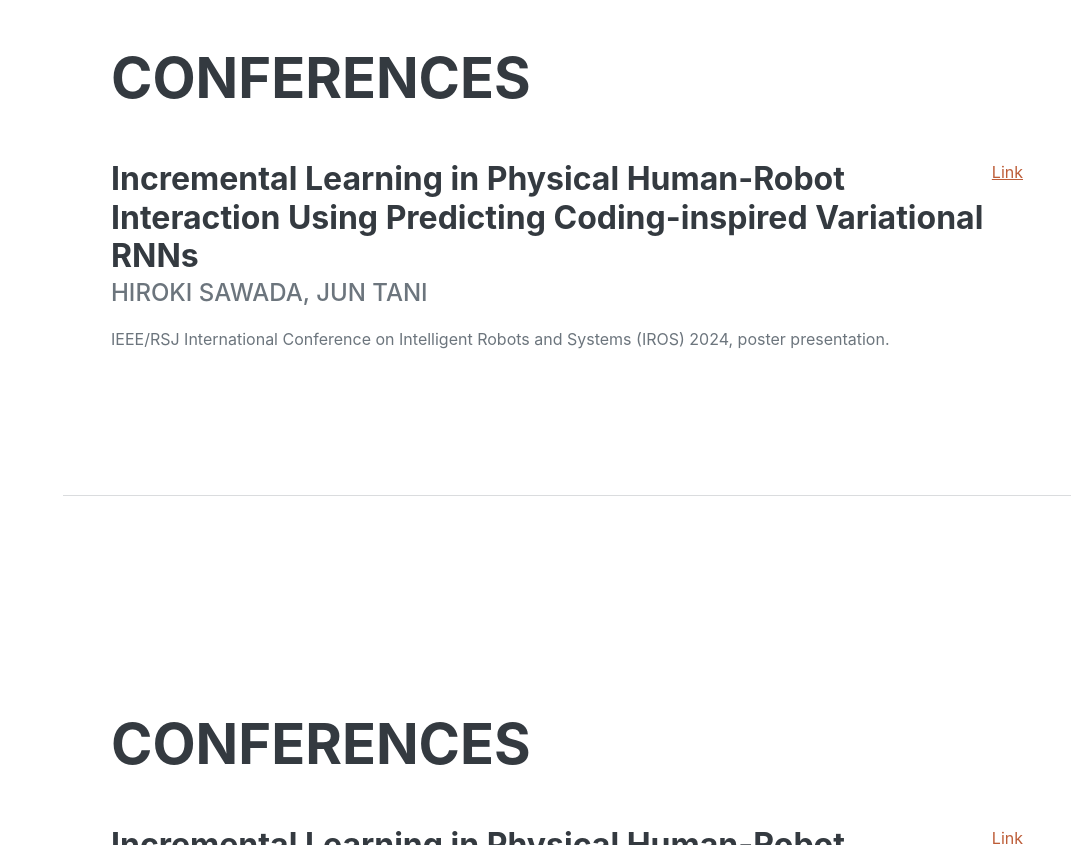
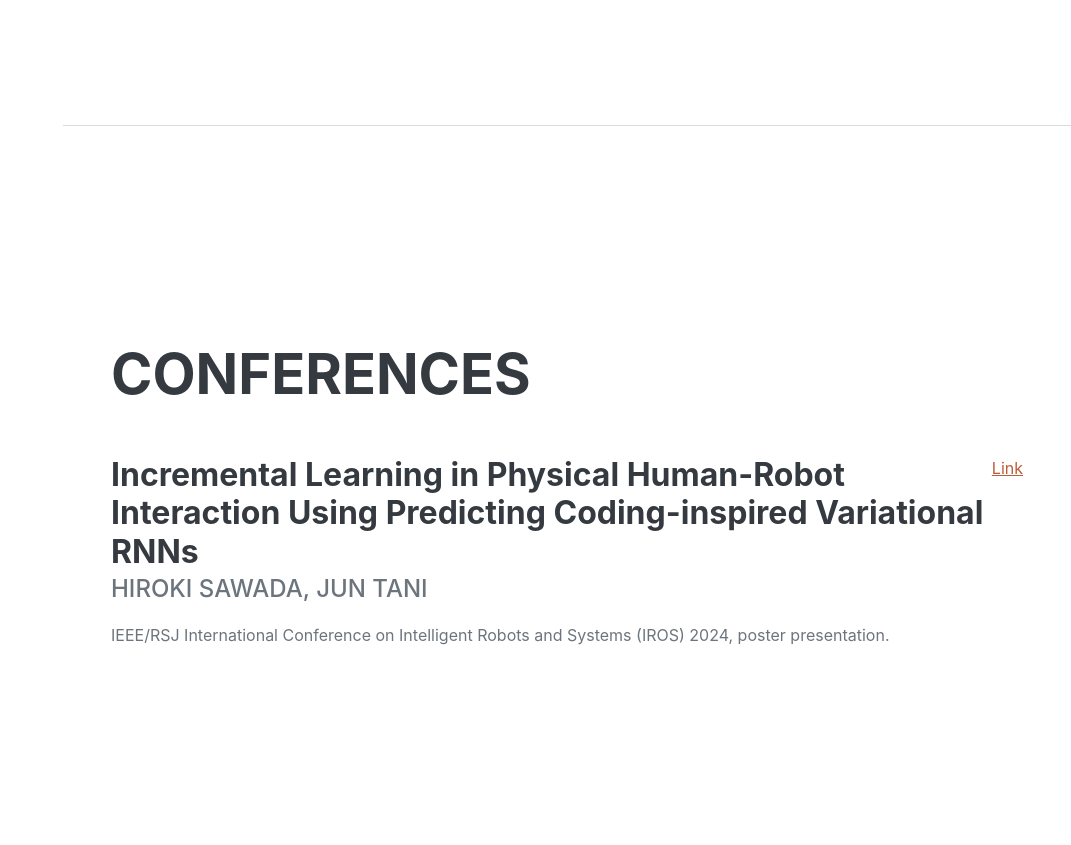
Before and after one commit to hiroki-oist/HirokiSawada.github.io, a plain HTML site: page index.html in a window 1280 px wide. Shown: the part 3278-4123 px from the top of the page, without its empty margins (209-1280 px from the left). Drawn offline with nearby package versions, Linux system fonts and the light colour scheme; a web font is replaced by a local one.

Commit message:
removed IROS poster from publications

```diff
--- a/index.html
+++ b/index.html
@@ -132,20 +132,6 @@
                         </div>
                         <div class="flex-shrink-0"><span class="text-primary">Coming Soon</span></div>
                     </div>
-                    <h2 class="mb-5">Conferences</h2>
-                    <div class="d-flex flex-column flex-md-row justify-content-between mb-5">
-                        <div class="flex-grow-1">
-                            <h3 class="mb-0">Incremental Learning in Physical Human-Robot Interaction
-                                Using Predicting Coding-inspired Variational RNNs</h3>
-                            <div class="subheading mb-3">Hiroki Sawada, Jun Tani</div>
-                            <p>IEEE/RSJ International Conference on Intelligent Robots and Systems (IROS) 2024, poster presentation.</p>
-                        </div>
-                        <div class="flex-shrink-0">
-                            <a href="IROS2024_poster.html" target="_self" rel="noopener noreferrer">
-                                <span class="text-primary">Link</span>
-                            </a>
-                        </div>
-                    </div>
                 </div>
             </section>
             <hr class="m-0" />
```
